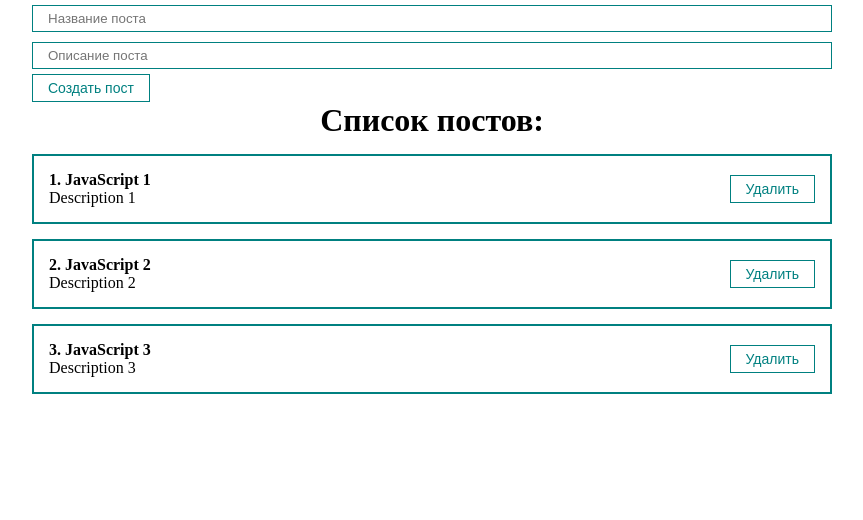
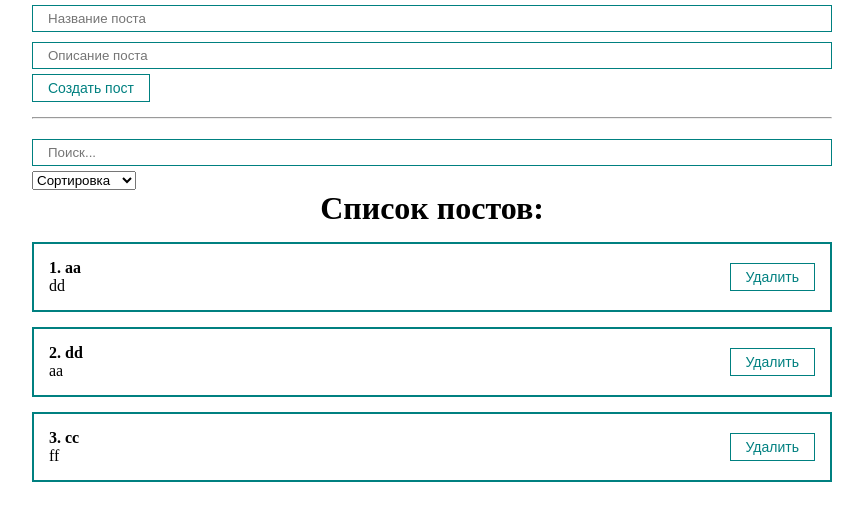
Before and after one commit to eCoolGe/react-project, a React (Create React App) app: page / in a window 1280 px wide. Shown: the top 520 px of the page, without its empty margins (208-1071 px from the left). Built offline with nearby package versions, Linux system fonts and the light colour scheme.

Commit message:
added sorting and searching posts

```diff
--- a/src/App.js
+++ b/src/App.js
@@ -1,4 +1,4 @@
-import React, {useState} from 'react';
+import React, {useMemo, useState} from 'react';
 import './styles/App.css';
 import TestCounter from "./components/TestCounter";
 import PostItem from "./components/PostItem";
@@ -7,13 +7,28 @@
 import MyButton from "./components/UI/button/MyButton";
 import MyInput from "./components/UI/input/MyInput";
 import PostForm from "./components/PostForm";
+import MySelect from "./components/UI/select/MySelect";
 
 function App() {
     const [posts, setPosts] = useState([
-        {id: 1, title: 'JavaScript 1', body: 'Description 1'},
-        {id: 2, title: 'JavaScript 2', body: 'Description 2'},
-        {id: 3, title: 'JavaScript 3', body: 'Description 3'},
+        {id: 1, title: 'aa', body: 'dd'},
+        {id: 2, title: 'dd', body: 'aa'},
+        {id: 3, title: 'cc', body: 'ff'},
     ])
+
+    const [selectedSort, setSelectedSort] = useState('')
+    const [searchQuery, setSearchQuery] = useState('')
+
+    const sortedPosts = useMemo(() => {
+        if (selectedSort) {
+            return [...posts].sort((a, b) => a[selectedSort].localeCompare(b[selectedSort]))
+        }
+        return posts;
+    }, [selectedSort, posts])
+
+    const sortedAndSearchedPosts = useMemo(() => {
+        return sortedPosts.filter(post => post.title.toLowerCase().includes(searchQuery))
+    }, [searchQuery, sortedPosts])
 
     const createPost = (newPost) => {
         setPosts([...posts, newPost])
@@ -22,11 +37,40 @@
         setPosts(posts.filter(p => p.id !== post.id))
     }
 
+    const sortPosts = (sort) => {
+        setSelectedSort(sort)
+    }
+
 
     return (
         <div className="App">
             <PostForm create={createPost}/>
-            <PostList remove={removePost} posts={posts} title="Список постов"/>
+            <hr style={{margin: '15px 0'}}/>
+            <div>
+                <MyInput
+                    value={searchQuery}
+                    onChange={e => setSearchQuery(e.target.value)}
+                    placeholder='Поиск...'
+                />
+                <MySelect
+                    value={selectedSort}
+                    onChange={sortPosts}
+                    defaultValue="Сортировка"
+                    options={[
+                        {value: 'title', name: 'По названию'},
+                        {value: 'body', name: 'По описанию'},
+                    ]}
+                />
+            </div>
+            {sortedAndSearchedPosts.length
+                ?
+                <PostList remove={removePost} posts={sortedAndSearchedPosts} title="Список постов"/>
+                :
+                <h1 style={{textAlign: 'center'}}>
+                    Посты не были найдены!
+                </h1>
+            }
+
         </div>
     );
 }
--- /dev/null
+++ b/src/components/UI/select/MySelect.jsx
@@ -0,0 +1,19 @@
+import React from 'react';
+
+const MySelect = ({options, defaultValue, value, onChange}) => {
+    return (
+        <select
+            value={value}
+            onChange={event => onChange(event.target.value)}
+        >
+            <option disabled value="">{defaultValue}</option>
+            {options.map(option =>
+                <option key={option.value} value={option.value}>
+                    {option.name}
+                </option>
+            )}
+        </select>
+    );
+};
+
+export default MySelect;
```
